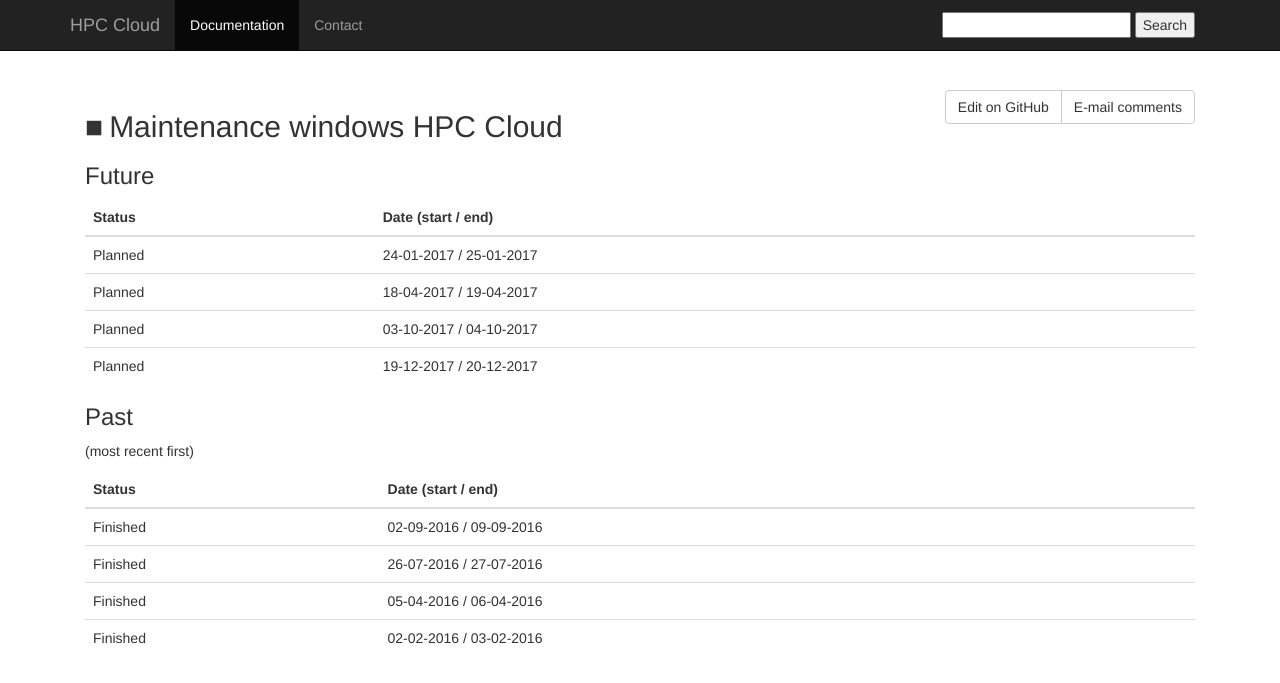
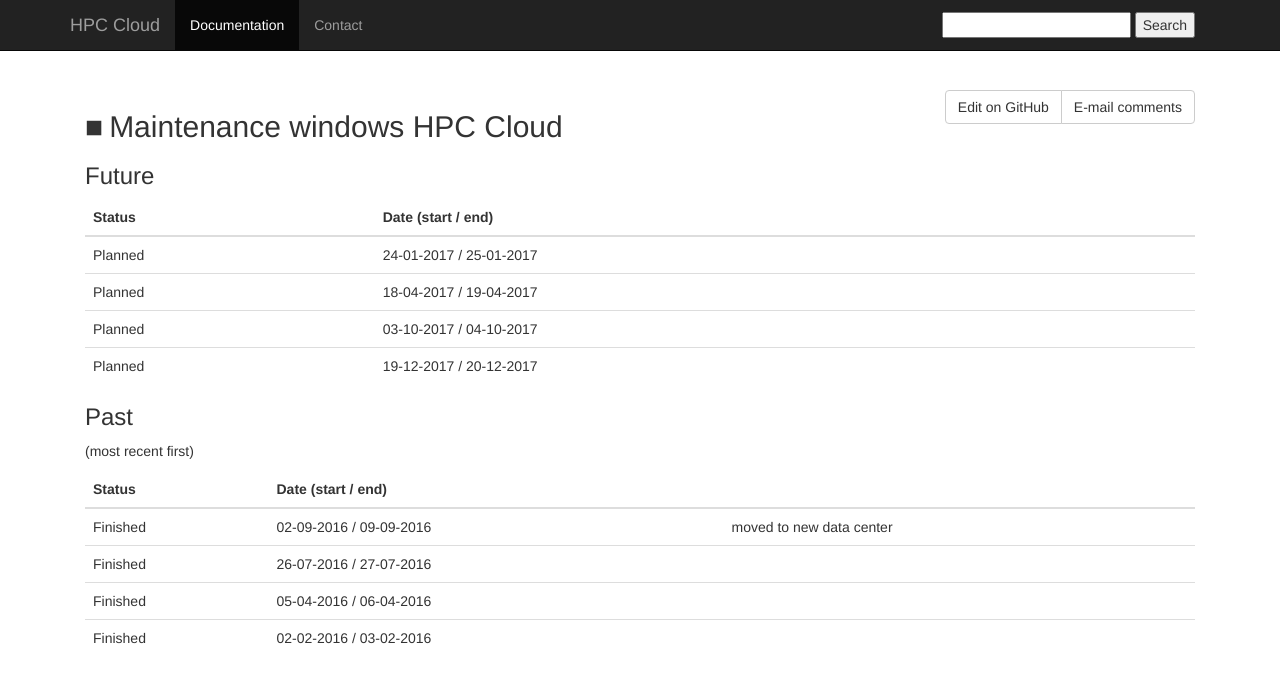
Before and after one commit to sara-nl/clouddocs, a Jekyll site: the page built from maintenance.markdown, in a window 1280 px wide. Shown: the top 683 px of the page. Built offline with Jekyll 4.4.1, drawn with Linux system fonts in a browser that asks for light colours; nearby versions of some CDN libraries.

Commit message:
Update maintenance.markdown

```diff
--- a/maintenance.markdown
+++ b/maintenance.markdown
@@ -20,7 +20,7 @@
 
 |   Status    |   Date (start / end)        |   |
 |:------------|:----------------------------|:--|
-|   Finished  |   02-09-2016 / 09-09-2016   |   |
+|   Finished  |   02-09-2016 / 09-09-2016   | moved to new data center |
 |   Finished  |   26-07-2016 / 27-07-2016   |   |
 |   Finished  |   05-04-2016 / 06-04-2016   |   |
 |   Finished  |   02-02-2016 / 03-02-2016   |   |
```
